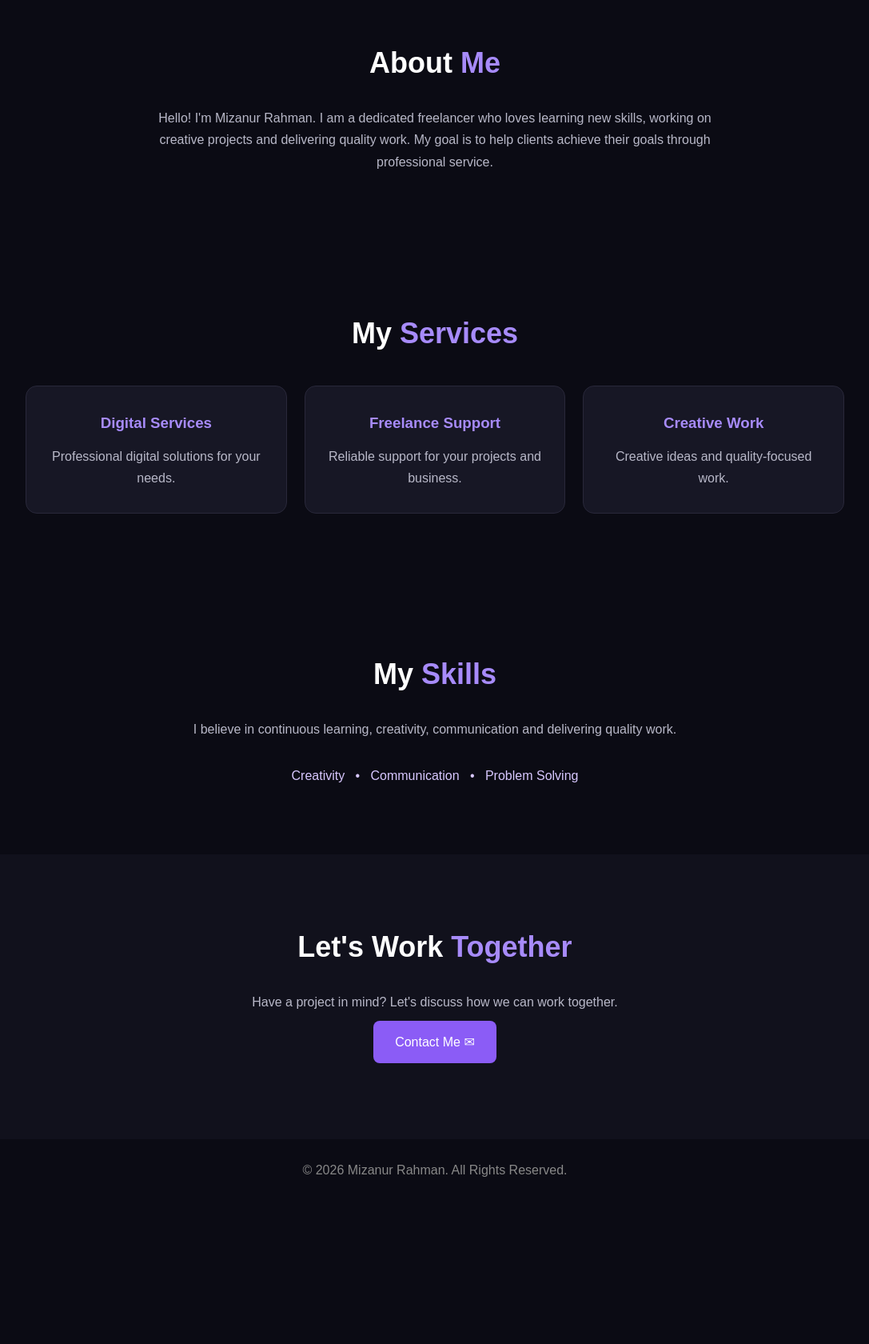
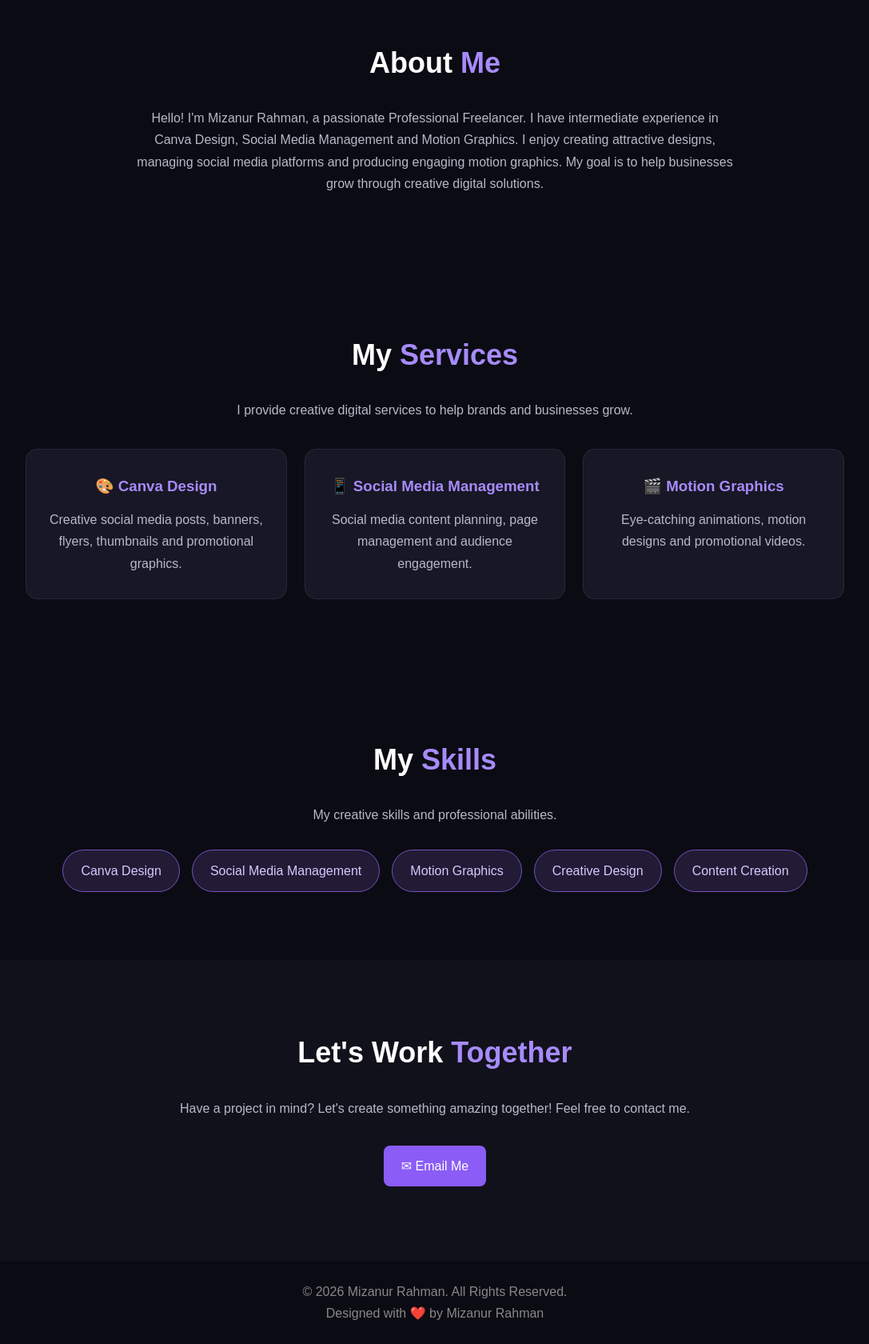
Before and after one commit to mdmizanurrahman1221-stack/mdmizanurrahman1221-stack.github.io, a plain HTML site: page index.html in a window 1280 px wide. Shown: the part 800-2480 px from the top of the page at 80% size, without its empty margins (96-1183 px from the left). Before the commit the page ends 2302 px from the top, so only its background shows below. Drawn offline with Linux system fonts and the light colour scheme.

```diff
--- a/index.html
+++ b/index.html
@@ -4,141 +4,451 @@
 <head>
 <meta charset="UTF-8">
 <meta name="viewport" content="width=device-width, initial-scale=1.0">
-<title>Mizanur Rahman | Freelancer</title>
+
+<title>Mizanur Rahman | Creative Freelancer</title>
+
 <style>
-*{margin:0;padding:0;box-sizing:border-box}
-html{scroll-behavior:smooth}
-body{
-  font-family:Arial,sans-serif;
-  background:#0b0b14;color:#fff;
-  line-height:1.7;
+* {
+  margin: 0;
+  padding: 0;
+  box-sizing: border-box;
 }
-nav{
-  display:flex;justify-content:space-between;
-  align-items:center;padding:22px 8%;
-  background:#11111c;position:sticky;top:0;
-  z-index:10;
+
+html {
+  scroll-behavior: smooth;
 }
-.logo{font-size:23px;font-weight:bold;color:#a78bfa}
-nav a{color:white;text-decoration:none;margin-left:22px}
-.hero{
-  min-height:85vh;display:flex;
-  flex-direction:column;justify-content:center;
-  align-items:center;text-align:center;padding:40px 20px;
-  background:radial-gradient(circle at top,#302052,#0b0b14 65%);
+
+body {
+  font-family: Arial, sans-serif;
+  background: #0b0b14;
+  color: #fff;
+  line-height: 1.7;
 }
-.tag{color:#a78bfa;margin-bottom:20px}
-h1{font-size:clamp(38px,7vw,65px);line-height:1.2}
-h1 span,h2 span{color:#a78bfa}
-.hero p{color:#b8b8c8;max-width:600px;margin:22px auto}
-.btn{
-  display:inline-block;background:#8b5cf6;color:white;
-  padding:13px 27px;border-radius:8px;
-  text-decoration:none;margin:10px;
+
+/* NAVIGATION */
+
+nav {
+  display: flex;
+  justify-content: space-between;
+  align-items: center;
+  padding: 22px 8%;
+  background: #11111c;
+  position: sticky;
+  top: 0;
+  z-index: 10;
 }
-section{padding:85px 10%;text-align:center}
-h2{font-size:36px;margin-bottom:25px}
-.description{color:#b8b8c8;max-width:700px;margin:auto}
-.cards{
-  display:grid;grid-template-columns:repeat(auto-fit,minmax(220px,1fr));
-  gap:22px;margin-top:35px;
+
+.logo {
+  font-size: 23px;
+  font-weight: bold;
+  color: #a78bfa;
 }
-.card{
-  background:#171725;padding:30px 20px;
-  border:1px solid #29283a;border-radius:14px;
+
+nav a {
+  color: white;
+  text-decoration: none;
+  margin-left: 22px;
+  transition: 0.3s;
 }
-.card h3{color:#a78bfa;margin-bottom:12px}
-.card p{color:#b8b8c8}
-.skills{margin-top:30px;color:#d8c8ff}
-.contact{background:#11111c}
-footer{padding:25px;text-align:center;color:#888}
-@media(max-width:600px){
- nav{padding:18px 5%;flex-direction:column;gap:12px}
- nav a{margin:0 7px;font-size:13px}
- section{padding:65px 6%}
+
+nav a:hover {
+  color: #a78bfa;
 }
+
+/* HERO */
+
+.hero {
+  min-height: 85vh;
+  display: flex;
+  flex-direction: column;
+  justify-content: center;
+  align-items: center;
+  text-align: center;
+  padding: 40px 20px;
+  background: radial-gradient(
+    circle at top,
+    #302052,
+    #0b0b14 65%
+  );
+}
+
+.tag {
+  color: #a78bfa;
+  margin-bottom: 20px;
+}
+
+h1 {
+  font-size: clamp(38px, 7vw, 65px);
+  line-height: 1.2;
+}
+
+h1 span,
+h2 span {
+  color: #a78bfa;
+}
+
+.hero h2 {
+  margin-top: 15px;
+}
+
+.hero p {
+  color: #b8b8c8;
+  max-width: 650px;
+  margin: 22px auto;
+}
+
+.btn {
+  display: inline-block;
+  background: #8b5cf6;
+  color: white;
+  padding: 13px 27px;
+  border-radius: 8px;
+  text-decoration: none;
+  margin: 10px;
+  transition: 0.3s;
+}
+
+.btn:hover {
+  background: #7040d8;
+  transform: translateY(-3px);
+}
+
+/* GENERAL SECTIONS */
+
+section {
+  padding: 85px 10%;
+  text-align: center;
+  scroll-margin-top: 75px;
+}
+
+h2 {
+  font-size: 36px;
+  margin-bottom: 25px;
+}
+
+.description {
+  color: #b8b8c8;
+  max-width: 750px;
+  margin: auto;
+}
+
+/* SERVICES */
+
+.cards {
+  display: grid;
+  grid-template-columns: repeat(
+    auto-fit,
+    minmax(220px, 1fr)
+  );
+  gap: 22px;
+  margin-top: 35px;
+}
+
+.card {
+  background: #171725;
+  padding: 30px 20px;
+  border: 1px solid #29283a;
+  border-radius: 14px;
+  transition: 0.3s;
+}
+
+.card:hover {
+  transform: translateY(-10px);
+  border-color: #a78bfa;
+  background: #211b35;
+}
+
+.card h3 {
+  color: #a78bfa;
+  margin-bottom: 12px;
+}
+
+.card p {
+  color: #b8b8c8;
+}
+
+/* SKILLS */
+
+.skills {
+  display: flex;
+  flex-wrap: wrap;
+  justify-content: center;
+  gap: 15px;
+  margin-top: 30px;
+}
+
+.skill {
+  background: #211b35;
+  border: 1px solid #7651bd;
+  padding: 12px 22px;
+  border-radius: 30px;
+  color: #d8c8ff;
+}
+
+/* CONTACT */
+
+.contact {
+  background: #11111c;
+}
+
+.contact-links {
+  margin-top: 25px;
+}
+
+.contact-links a {
+  display: inline-block;
+  color: white;
+  background: #8b5cf6;
+  padding: 12px 22px;
+  border-radius: 8px;
+  text-decoration: none;
+  margin: 8px;
+}
+
+.contact-links a:hover {
+  background: #7040d8;
+}
+
+/* FOOTER */
+
+footer {
+  padding: 25px;
+  text-align: center;
+  color: #888;
+  background: #0b0b14;
+}
+
+/* MOBILE RESPONSIVE */
+
+@media(max-width: 600px) {
+
+  nav {
+    padding: 18px 5%;
+    flex-direction: column;
+    gap: 12px;
+  }
+
+  nav a {
+    margin: 0 7px;
+    font-size: 13px;
+  }
+
+  section {
+    padding: 65px 6%;
+  }
+
+  h2 {
+    font-size: 30px;
+  }
+
+  .hero {
+    min-height: 75vh;
+  }
+}
+
 </style>
 </head>
+
 <body>
+
+<!-- NAVIGATION -->
 
 <nav>
   <div class="logo">MIZANUR.</div>
+
   <div>
     <a href="#home">Home</a>
     <a href="#about">About</a>
     <a href="#services">Services</a>
+    <a href="#skills">Skills</a>
     <a href="#contact">Contact</a>
   </div>
 </nav>
 
+<!-- HOME SECTION -->
+
 <div class="hero" id="home">
-  <div class="tag">✦ WELCOME TO MY PORTFOLIO</div>
-  <h1>Hi, I'm <span>Mizanur Rahman</span></h1>
+
+  <div class="tag">
+    ✦ WELCOME TO MY PORTFOLIO
+  </div>
+
+  <h1>
+    Hi, I'm <span>Mizanur Rahman</span>
+  </h1>
+
   <h2>Professional Freelancer</h2>
+
   <p>
-    I am a passionate freelancer dedicated to
-    providing quality digital services and helping
-    businesses grow.
+    I am a creative freelancer specializing in
+    Canva Design, Social Media Management and
+    Motion Graphics. I help businesses build
+    their online presence with creative digital content.
   </p>
-  <a class="btn" href="#contact">Hire Me →</a>
-  <a class="btn" href="#about">About Me</a>
+
+  <a class="btn" href="#contact">
+    Hire Me →
+  </a>
+
+  <a class="btn" href="#about">
+    About Me
+  </a>
+
 </div>
 
+<!-- ABOUT SECTION -->
+
 <section id="about">
+
   <h2>About <span>Me</span></h2>
+
   <p class="description">
-    Hello! I'm Mizanur Rahman.
-    I am a dedicated freelancer who loves learning
-    new skills, working on creative projects and
-    delivering quality work.
-    My goal is to help clients achieve their goals
-    through professional service.
+
+    Hello! I'm Mizanur Rahman, a passionate
+    Professional Freelancer.
+
+    I have intermediate experience in Canva Design,
+    Social Media Management and Motion Graphics.
+
+    I enjoy creating attractive designs,
+    managing social media platforms and
+    producing engaging motion graphics.
+
+    My goal is to help businesses grow
+    through creative digital solutions.
+
   </p>
+
 </section>
 
+<!-- SERVICES SECTION -->
+
 <section id="services">
+
   <h2>My <span>Services</span></h2>
+
+  <p class="description">
+    I provide creative digital services
+    to help brands and businesses grow.
+  </p>
+
   <div class="cards">
+
     <div class="card">
-      <h3>Digital Services</h3>
-      <p>Professional digital solutions for your needs.</p>
+
+      <h3>🎨 Canva Design</h3>
+
+      <p>
+        Creative social media posts,
+        banners, flyers, thumbnails
+        and promotional graphics.
+      </p>
+
     </div>
+
     <div class="card">
-      <h3>Freelance Support</h3>
-      <p>Reliable support for your projects and business.</p>
+
+      <h3>📱 Social Media Management</h3>
+
+      <p>
+        Social media content planning,
+        page management and audience
+        engagement.
+      </p>
+
     </div>
+
     <div class="card">
-      <h3>Creative Work</h3>
-      <p>Creative ideas and quality-focused work.</p>
+
+      <h3>🎬 Motion Graphics</h3>
+
+      <p>
+        Eye-catching animations,
+        motion designs and
+        promotional videos.
+      </p>
+
     </div>
+
   </div>
+
 </section>
 
+<!-- SKILLS SECTION -->
+
 <section id="skills">
+
   <h2>My <span>Skills</span></h2>
+
   <p class="description">
-    I believe in continuous learning, creativity,
-    communication and delivering quality work.
+    My creative skills and professional abilities.
   </p>
+
   <div class="skills">
-    Creativity &nbsp; • &nbsp; Communication
-    &nbsp; • &nbsp; Problem Solving
+
+    <div class="skill">
+      Canva Design
+    </div>
+
+    <div class="skill">
+      Social Media Management
+    </div>
+
+    <div class="skill">
+      Motion Graphics
+    </div>
+
+    <div class="skill">
+      Creative Design
+    </div>
+
+    <div class="skill">
+      Content Creation
+    </div>
+
   </div>
+
 </section>
 
+<!-- CONTACT SECTION -->
+
 <section class="contact" id="contact">
-  <h2>Let's Work <span>Together</span></h2>
+
+  <h2>
+    Let's Work <span>Together</span>
+  </h2>
+
   <p class="description">
-    Have a project in mind? Let's discuss how
-    we can work together.
+    Have a project in mind?
+    Let's create something amazing together!
+    Feel free to contact me.
   </p>
-  <a class="btn" href="mailto:YOUR_EMAIL@gmail.com">
-    Contact Me ✉
-  </a>
+
+  <div class="contact-links">
+
+    <!-- Replace with your real email -->
+
+    <a href="mailto:YOUR_mdmizanurrahman1221@gmail.com">
+      ✉ Email Me
+    </a>
+
+  </div>
+
 </section>
 
+<!-- FOOTER -->
+
 <footer>
-  © 2026 Mizanur Rahman. All Rights Reserved.
+
+  <p>
+    © 2026 Mizanur Rahman.
+    All Rights Reserved.
+  </p>
+
+  <p>
+    Designed with ❤️ by Mizanur Rahman
+  </p>
+
 </footer>
 
 </body>
```
